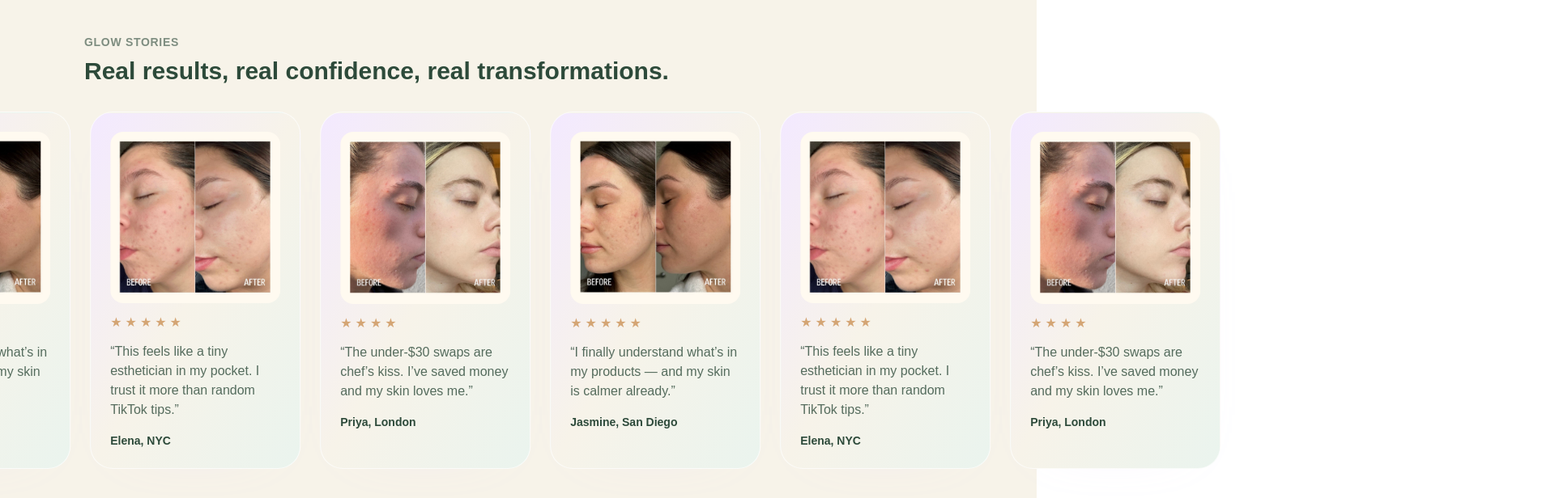
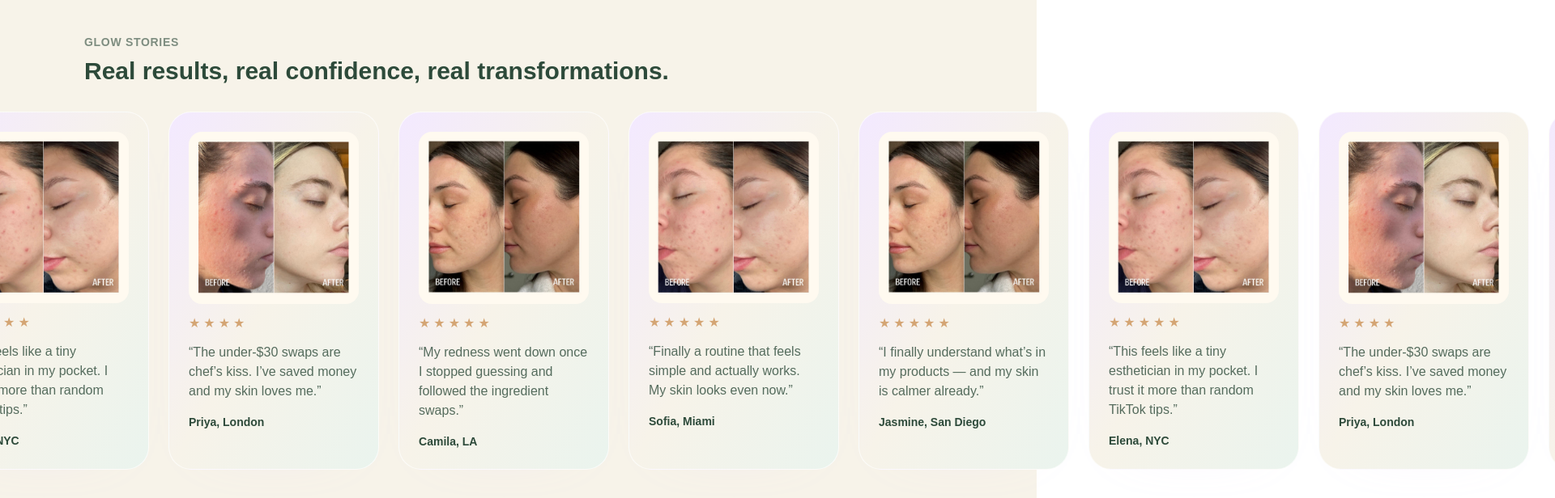
Before and after one commit to mspottsassistant-123/rico-ai-landing, a Next.js app: page / in a window 1280 px wide. Shown: the part 3680-4296 px from the top of the page at 81% size, 1920 px wide, since content can reach past the window. Built offline with nearby package versions, Linux system fonts and the light colour scheme.

Commit message:
Add two more testimonials

```diff
--- a/src/app/page.tsx
+++ b/src/app/page.tsx
@@ -90,6 +90,20 @@ const testimonials = [
     name: "Priya, London",
     rating: 4,
     image: "/images/glow-client-c.jpg",
+  },
+  {
+    quote:
+      "My redness went down once I stopped guessing and followed the ingredient swaps.",
+    name: "Camila, LA",
+    rating: 5,
+    image: "/images/glow-client-a.jpg",
+  },
+  {
+    quote:
+      "Finally a routine that feels simple and actually works. My skin looks even now.",
+    name: "Sofia, Miami",
+    rating: 5,
+    image: "/images/glow-client-b.jpg",
   },
 ];
 
```
